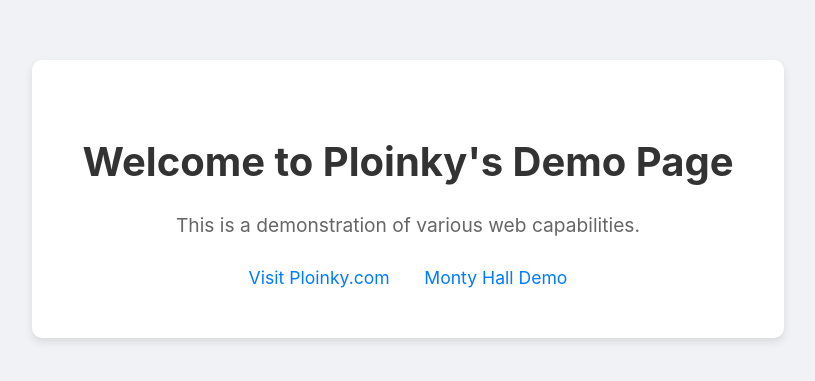
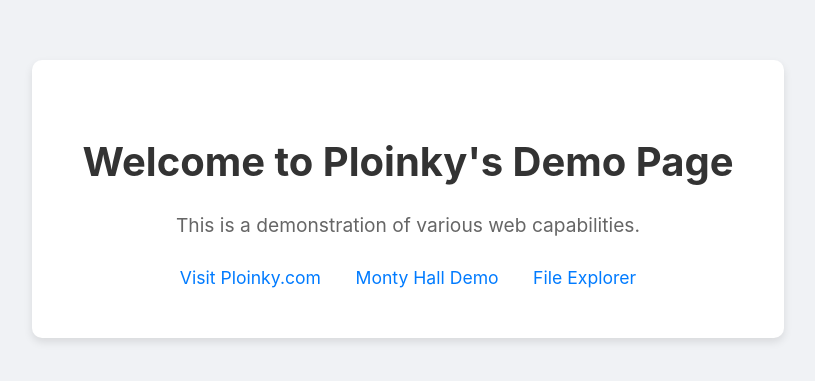
Before and after one commit to PloinkyRepos/demo, a plain HTML site: page demo/index.html in a window 1280 px wide. Shown: the part 201-582 px from the top of the page, without its empty margins (232-1047 px from the left). Drawn offline with Linux system fonts and the light colour scheme.

Commit message:
feat: add File Explorer link to index.html

```diff
--- a/demo/index.html
+++ b/demo/index.html
@@ -52,6 +52,7 @@
         <div class="links">
             <a href="http://www.ploinky.com" target="_blank">Visit Ploinky.com</a>
             <a href="demo.html">Monty Hall Demo</a>
+            <a href="/explorer/index.html">File Explorer</a>
         </div>
     </div>
 </body>
```
